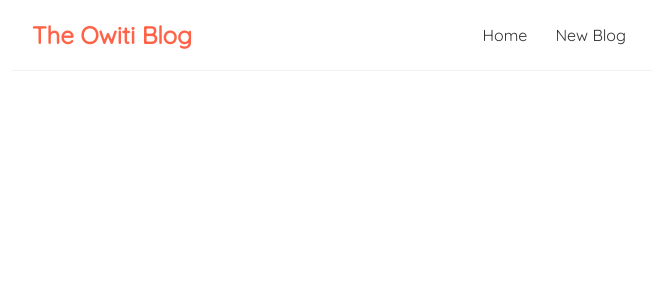
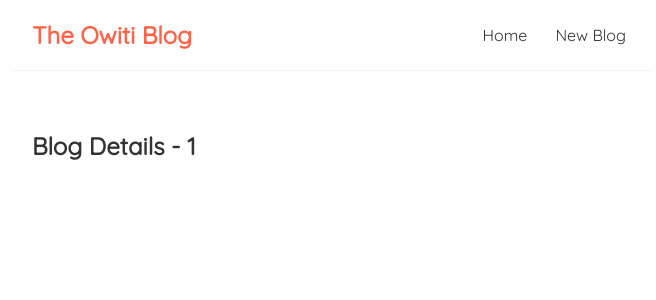
Before and after one commit to Viowiti/react-blog-app, a React (Create React App) app: page /blogs/1 in a window 1280 px wide. Shown: the top 300 px of the page, without its empty margins (308-964 px from the left). Built offline with nearby package versions, Linux system fonts and the light colour scheme.

Commit message:
accessing route parameters

```diff
--- a/src/App.js
+++ b/src/App.js
@@ -2,6 +2,7 @@
 import Home from './Home';
 import {BrowserRouter as Router, Route, Switch} from 'react-router-dom';
 import Create from './Create';
+import BlogDetails from './BlogDetails';
 
 function App() {
 
@@ -20,6 +21,10 @@
           <Route path="/create">
             <Create />
           </Route>
+
+          <Route path="/blogs/:id">
+            <BlogDetails />
+          </Route>
         </Switch>
       </div>
     </div>
--- /dev/null
+++ b/src/BlogDetails.js
@@ -0,0 +1,13 @@
+import { useParams } from "react-router-dom";
+
+const BlogDetails = () => {
+    const {id} = useParams();
+    return (
+        <div className="blog-details">
+            <h2>Blog Details - {id}</h2>
+
+        </div>
+    );
+}
+
+export default BlogDetails;
--- a/src/BlogList.js
+++ b/src/BlogList.js
@@ -1,3 +1,4 @@
+import { Link } from "react-router-dom";
 
 const BlogList = ({blogs, title}) => {
     return (
@@ -5,8 +6,10 @@
             <h1>{title}</h1>
             {blogs.map(item => (
                 <div className="blog_preview" key={item.id}>
+                    <Link to={`/blogs/${item.id}`}>
                     <h2>{item.title}</h2>
                     <p>Written by: {item.author}</p>
+                    </Link>
 
                 </div>
             ))}
--- a/src/index.css
+++ b/src/index.css
@@ -57,3 +57,7 @@
   color: tomato;
   margin-bottom: 8px;
 }
+
+.blog_preview a {
+  text-decoration: none;
+}
```
